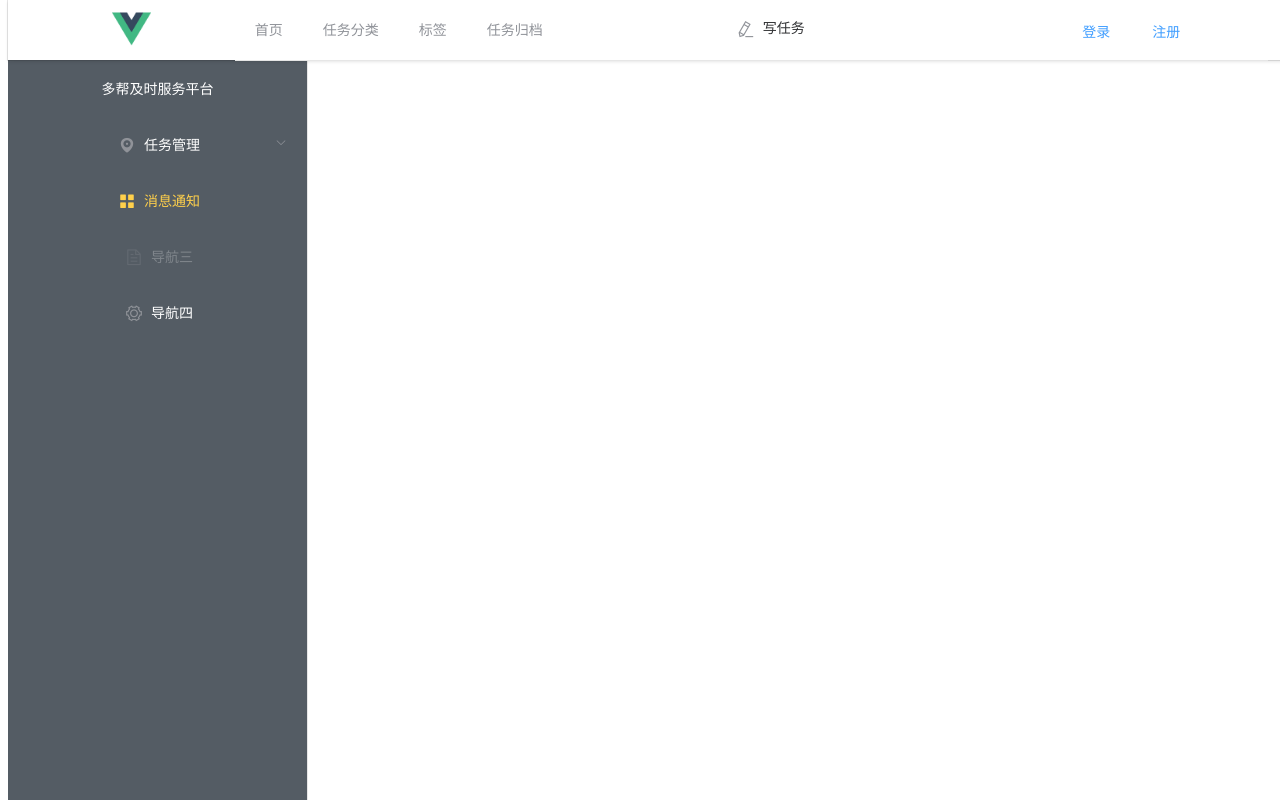
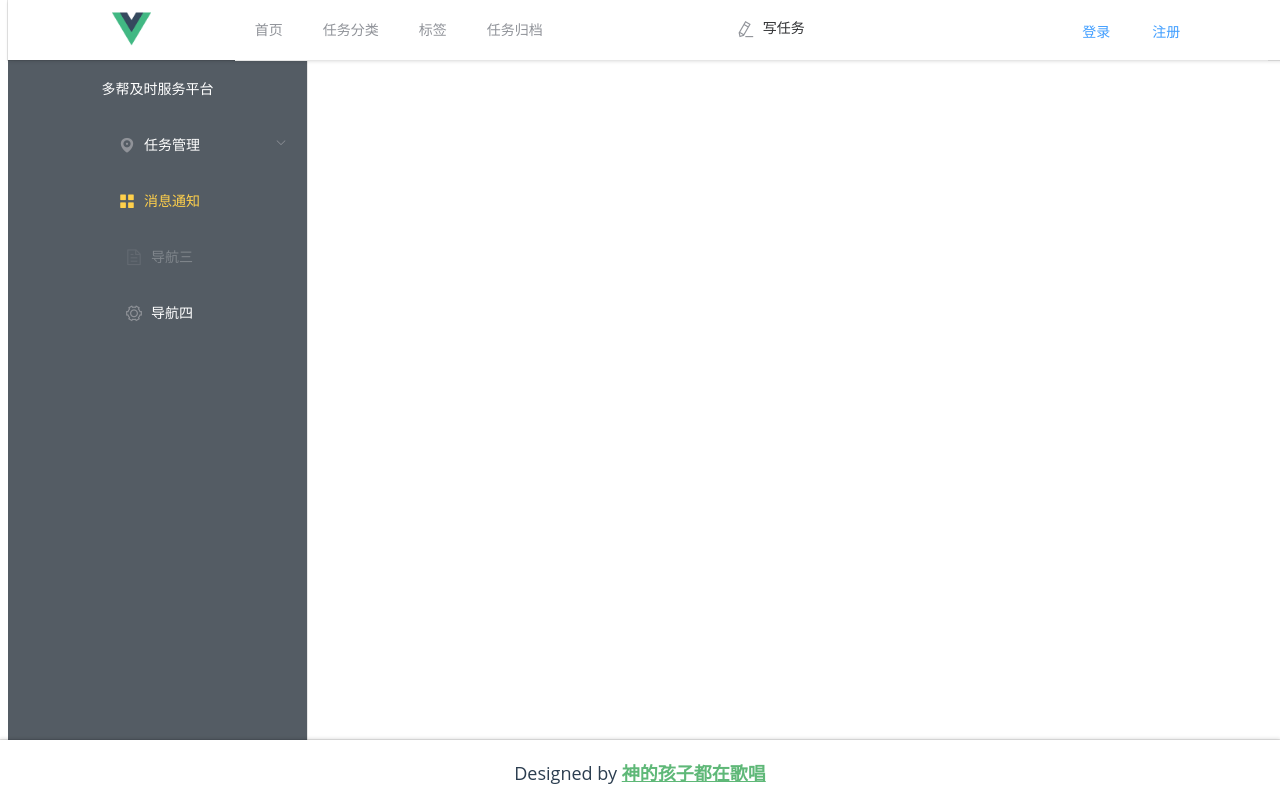
Before and after one commit to Rodma1/mhelp, a Vue app in the folder mhelp/: page /#/ in a window 1280 px wide. Shown: the top 800 px of the page. Built offline with nearby package versions, Linux system fonts and the light colour scheme.

Commit message:
容器底部完成

```diff
--- a/mhelp/src/Home.vue
+++ b/mhelp/src/Home.vue
@@ -5,6 +5,8 @@
            <base-header></base-header>
 <!--        定义侧边栏容器-->
         <base-aside></base-aside>
+<!--        定义容器底部-->
+        <base-footer></base-footer>
       </el-container>
     </div>
 </template>
@@ -13,12 +15,14 @@
 //导入组件
 import BaseHeader from "@/views/BaseHeader";
 import BaseAside from "./views/BaseAside";
+import BaseFooter from "./components/BaseFooter";
 export default {
   name: "Home",
 //  定义组件
   components:{
     'base-header':BaseHeader,
-    'base-aside':BaseAside
+    'base-aside':BaseAside,
+    'base-footer':BaseFooter
   }
 }
 </script>
--- /dev/null
+++ b/mhelp/src/components/BaseFooter.vue
@@ -0,0 +1,50 @@
+<template>
+  <el-footer class="me-area">
+    <div class="me-footer">
+      <p>Designed by
+        <strong>
+          <router-link to="/" class="me-login-design-color">神的孩子都在歌唱</router-link>
+        </strong>
+      </p>
+    </div>
+  </el-footer>
+
+</template>
+
+<script>
+
+  export default {
+    name: 'BaseFooter',
+    data() {
+      return {}
+    },
+    methods: {},
+    mounted() {
+    }
+  }
+</script>
+
+<style>
+
+  .el-footer {
+    min-width: 100%;
+    box-shadow: 0 -2px 3px hsla(0, 0%, 7%, .1), 0 0 0 1px hsla(0, 0%, 7%, .1);
+    position: absolute;
+    bottom: 0;
+    left: 0;
+    z-index: 1024;
+  }
+
+  .me-footer {
+    text-align: center;
+    line-height: 30px;
+    font-family: 'Open Sans', sans-serif;
+    font-size: 18px;
+
+  }
+
+  .me-login-design-color {
+    color: #5FB878 !important;
+  }
+
+</style>
--- a/mhelp/src/views/BaseAside.vue
+++ b/mhelp/src/views/BaseAside.vue
@@ -46,6 +46,6 @@
 <style scoped>
 .el-menu-vertical-demo {
   width: 299px;
-  min-height: 900px;
+  min-height: 850px;
 }
 </style>
```
